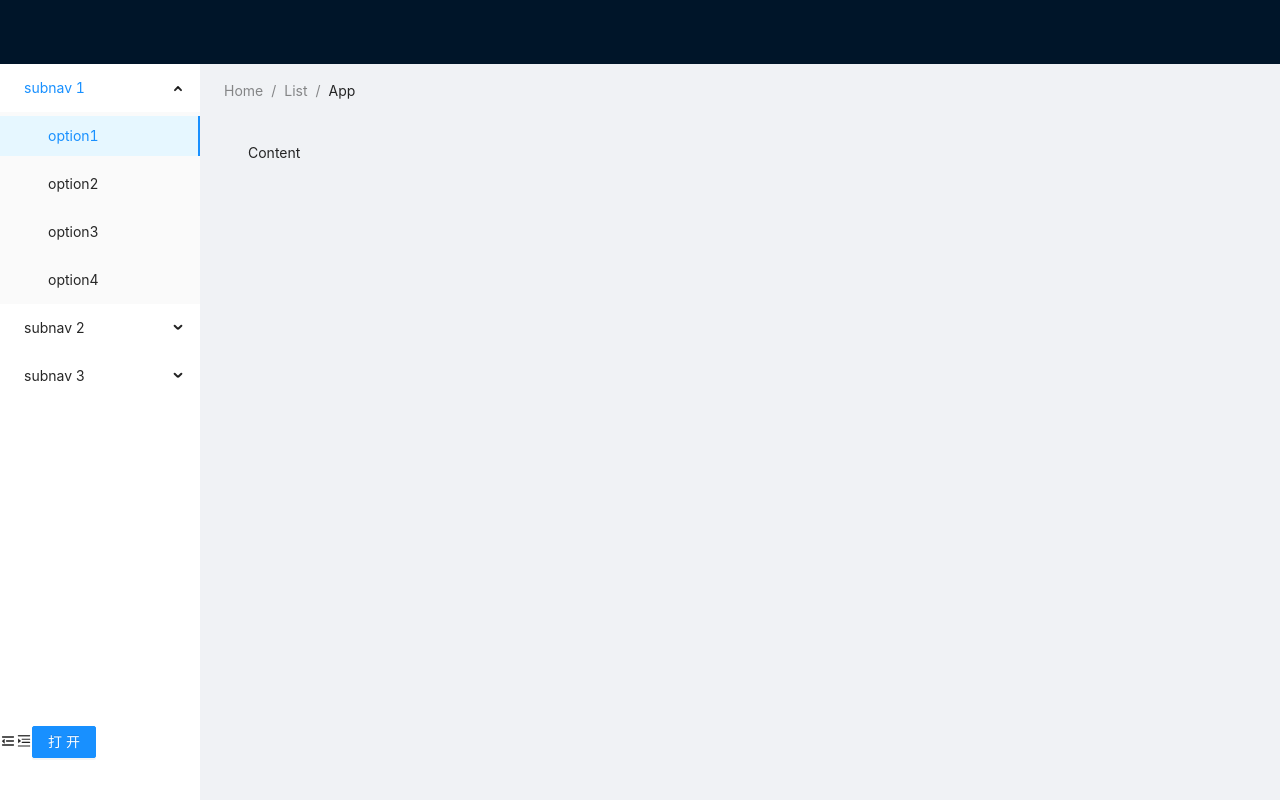
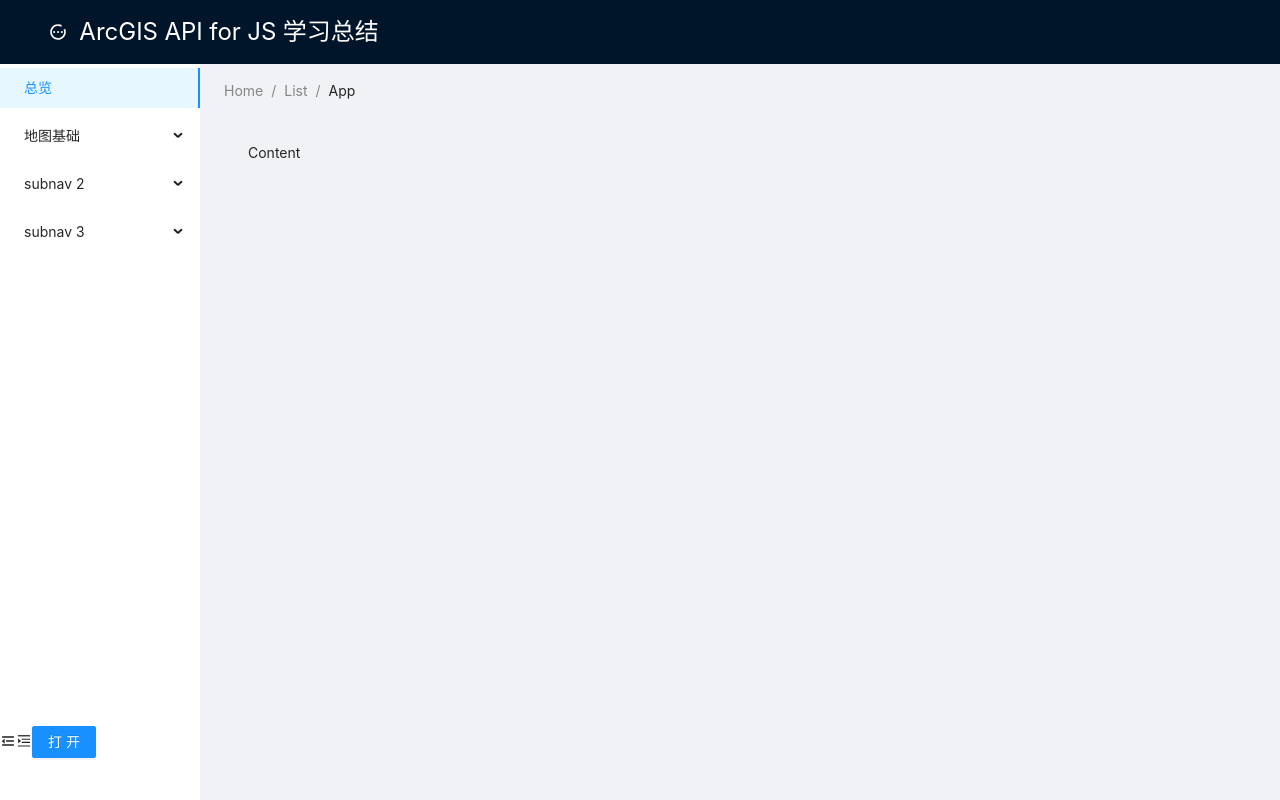
Before and after one commit to liurrong-ypwx/ypwx-basefile, a React app: page /gis in a window 1280 px wide. Built offline with nearby package versions, Linux system fonts and the light colour scheme.

Commit message:
add logo and title

```diff
--- a/src/pages/GIS/GIS.less
+++ b/src/pages/GIS/GIS.less
@@ -1,16 +1,38 @@
-.gis-container{
+.gis-container {
     height: 100%;
     overflow: hidden;
 
-    .gis-sider{
-        .gis-menu{
+    // 顶栏
+    .gis-header {
+        .gis-logo-title {
+            display: flex;
+            flex-direction: row;
+
+            .iconfont {
+                color: #FFF;
+            }
+
+            .gis-title {
+                color: #FFF;
+                font-size: .36rem;
+                margin-left: .2rem;
+            }
+        }
+
+
+    }
+
+    // 侧边栏
+    .gis-sider {
+        .gis-menu {
             height: 90%;
             width: 100%;
             overflow: hidden;
             overflow-y: auto;
             background-color: #FFFFFF;
         }
-        .toggle-collapsed{
+
+        .toggle-collapsed {
             height: 10%;
             background-color: #FFFFFF;
         }
--- a/src/pages/GIS/GIS.tsx
+++ b/src/pages/GIS/GIS.tsx
@@ -12,7 +12,12 @@ function GIS(): JSX.Element {
     return (
         <Layout className="gis-container" >
             <Header className="gis-header" >
-                <div className="gis-logo" />
+                <div className="gis-logo-title">
+                    <i className="iconfont" >&#xe664;</i>
+                    <div className="gis-title">
+                        ArcGIS API for JS 学习总结
+                    </div>
+                </div>
             </Header>
             <Layout>
                 <Sider width={200} className="gis-sider" >
@@ -20,15 +25,16 @@ function GIS(): JSX.Element {
                     <div className="gis-menu">
                         <Menu
                             mode="inline"
-                            defaultSelectedKeys={['1']}
-                            defaultOpenKeys={['sub1']}
+                            defaultSelectedKeys={['0']}
+                            // defaultOpenKeys={['sub1']}
                             style={{ height: '100%', borderRight: 0 }}
                         >
-                            <SubMenu key="sub1" title="subnav 1">
-                                <Menu.Item key="1">option1</Menu.Item>
-                                <Menu.Item key="2">option2</Menu.Item>
-                                <Menu.Item key="3">option3</Menu.Item>
-                                <Menu.Item key="4">option4</Menu.Item>
+                            <Menu.Item key="0">总览</Menu.Item>
+                            <SubMenu key="sub1" title="地图基础">
+                                <Menu.Item key="1">开始</Menu.Item>
+                                <Menu.Item key="2">选择底图</Menu.Item>
+                                <Menu.Item key="3">添加图层</Menu.Item>
+                                <Menu.Item key="4">图层符号化</Menu.Item>
                             </SubMenu>
                             <SubMenu key="sub2" title="subnav 2">
                                 <Menu.Item key="5">option5</Menu.Item>
```
